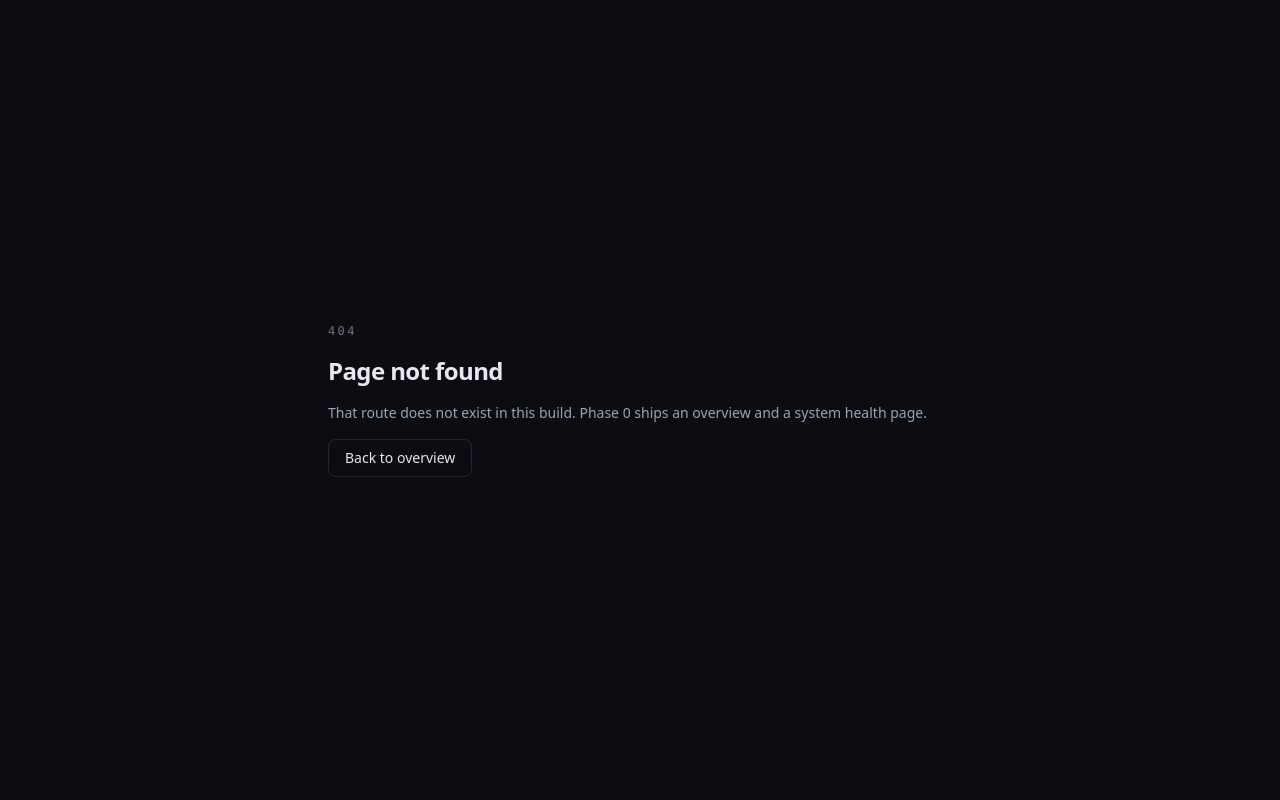
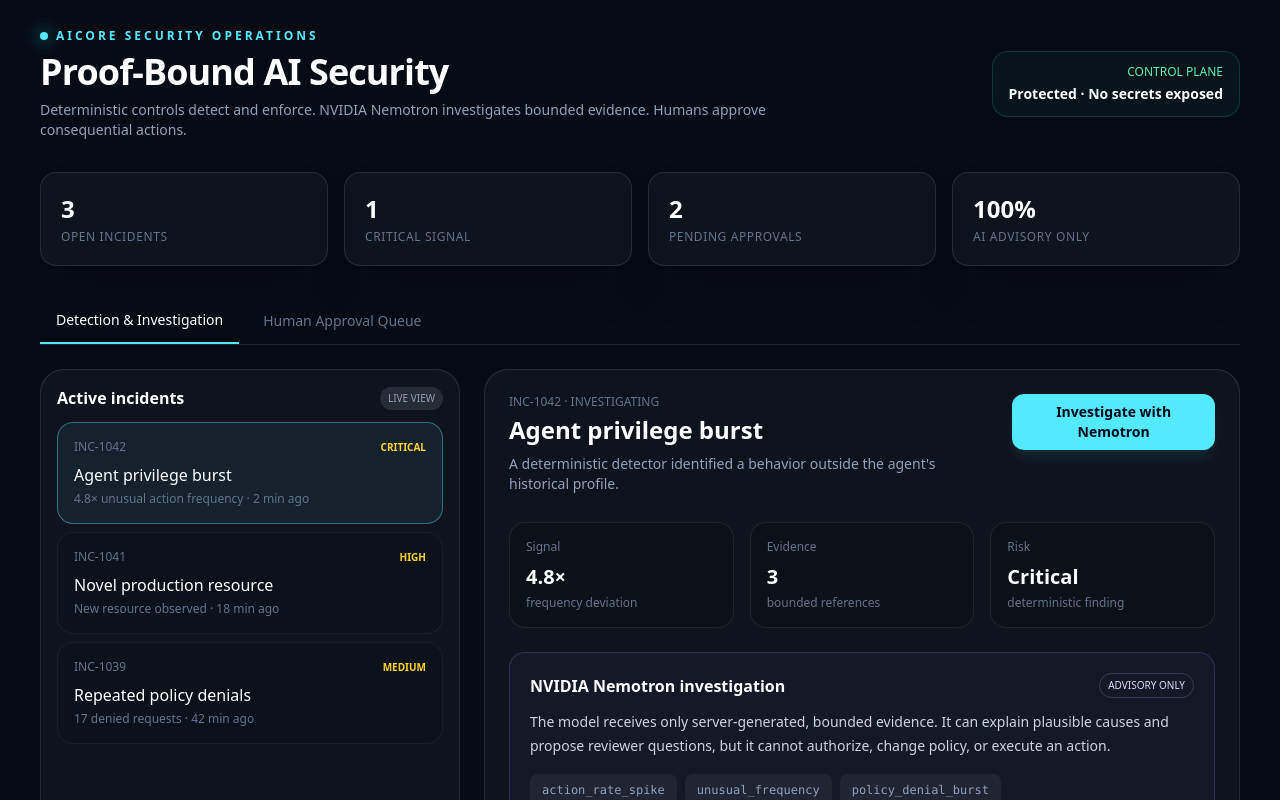
Before and after one commit to jaganbaditya16-note/AI_core, a Next.js app in the folder apps/web/: page /operations in a window 1280 px wide. Before the commit this address had no page. Shown: the top 800 px of the page. Built offline with nearby package versions, Linux system fonts and the light colour scheme.

Commit message:
feat(ui): add enterprise security operations center

```diff
--- /dev/null
+++ b/apps/web/src/app/operations/page.tsx
@@ -0,0 +1,57 @@
+"use client";
+
+import { useMemo, useState } from "react";
+
+const incidents = [
+  { id: "INC-1042", title: "Agent privilege burst", severity: "CRITICAL", status: "INVESTIGATING", signal: "4.8× unusual action frequency", time: "2 min ago" },
+  { id: "INC-1041", title: "Novel production resource", severity: "HIGH", status: "ACKNOWLEDGED", signal: "New resource observed", time: "18 min ago" },
+  { id: "INC-1039", title: "Repeated policy denials", severity: "MEDIUM", status: "CONTAINED", signal: "17 denied requests", time: "42 min ago" },
+];
+
+const approvals = [
+  { id: "APR-0081", action: "agent.posture_check", target: "prod-agent-7", requester: "Analyst", expires: "58 min" },
+  { id: "APR-0079", action: "agent.posture_check", target: "staging-agent-2", requester: "Operator", expires: "21 min" },
+];
+
+export default function OperationsPage() {
+  const [selected, setSelected] = useState(incidents[0]);
+  const [tab, setTab] = useState<"overview" | "approvals">("overview");
+  const selectedEvidence = useMemo(() => ["action_rate_spike", "unusual_frequency", "policy_denial_burst"], []);
+
+  return (
+    <main className="min-h-screen bg-[#070b14] text-white">
+      <div className="mx-auto max-w-[1500px] px-6 py-7 lg:px-10">
+        <header className="mb-8 flex flex-col gap-5 md:flex-row md:items-center md:justify-between">
+          <div>
+            <div className="mb-2 flex items-center gap-2 text-xs font-semibold uppercase tracking-[0.25em] text-cyan-300"><span className="h-2 w-2 rounded-full bg-cyan-300 shadow-[0_0_18px_#22d3ee]"/>AICore Security Operations</div>
+            <h1 className="text-3xl font-semibold tracking-tight md:text-4xl">Proof-Bound AI Security</h1>
+            <p className="mt-2 max-w-3xl text-sm text-slate-400">Deterministic controls detect and enforce. NVIDIA Nemotron investigates bounded evidence. Humans approve consequential actions.</p>
+          </div>
+          <div className="rounded-2xl border border-emerald-400/20 bg-emerald-400/5 px-4 py-3 text-right"><div className="text-xs text-emerald-300">CONTROL PLANE</div><div className="mt-1 text-sm font-semibold">Protected · No secrets exposed</div></div>
+        </header>
+
+        <section className="grid gap-4 md:grid-cols-4">
+          {[['3','Open incidents',''],['1','Critical signal',''],['2','Pending approvals',''],['100%','AI advisory only','']].map(([value,label]) => <div key={label} className="rounded-2xl border border-white/10 bg-white/[0.035] p-5 shadow-2xl shadow-black/20"><div className="text-2xl font-semibold">{value}</div><div className="mt-1 text-xs uppercase tracking-wider text-slate-500">{label}</div></div>)}
+        </section>
+
+        <div className="mt-8 flex gap-2 border-b border-white/10"><button onClick={() => setTab('overview')} className={`px-4 py-3 text-sm ${tab==='overview'?'border-b-2 border-cyan-300 text-white':'text-slate-500'}`}>Detection & Investigation</button><button onClick={() => setTab('approvals')} className={`px-4 py-3 text-sm ${tab==='approvals'?'border-b-2 border-cyan-300 text-white':'text-slate-500'}`}>Human Approval Queue</button></div>
+
+        {tab === 'overview' ? <div className="mt-6 grid gap-6 lg:grid-cols-[420px_1fr]">
+          <section className="rounded-3xl border border-white/10 bg-white/[0.035] p-4">
+            <div className="mb-3 flex items-center justify-between"><h2 className="font-semibold">Active incidents</h2><span className="rounded-full bg-white/10 px-2 py-1 text-[10px] text-slate-400">LIVE VIEW</span></div>
+            <div className="space-y-2">{incidents.map(item => <button key={item.id} onClick={() => setSelected(item)} className={`w-full rounded-2xl border p-4 text-left transition ${selected.id===item.id?'border-cyan-300/40 bg-cyan-300/[0.07]':'border-white/5 bg-black/10 hover:border-white/15'}`}><div className="flex items-center justify-between gap-3"><span className="text-xs text-slate-500">{item.id}</span><span className="text-[10px] font-bold text-amber-300">{item.severity}</span></div><div className="mt-2 font-medium">{item.title}</div><div className="mt-1 text-xs text-slate-500">{item.signal} · {item.time}</div></button>)}</div>
+          </section>
+
+          <section className="rounded-3xl border border-white/10 bg-white/[0.035] p-6">
+            <div className="flex flex-col justify-between gap-5 md:flex-row"><div><div className="text-xs text-slate-500">{selected.id} · {selected.status}</div><h2 className="mt-1 text-2xl font-semibold">{selected.title}</h2><p className="mt-2 text-sm text-slate-400">A deterministic detector identified a behavior outside the agent&apos;s historical profile.</p></div><button className="h-fit rounded-xl bg-cyan-300 px-4 py-2 text-sm font-semibold text-slate-950 shadow-lg shadow-cyan-300/10">Investigate with Nemotron</button></div>
+            <div className="mt-7 grid gap-4 md:grid-cols-3">{[['Signal','4.8×','frequency deviation'],['Evidence','3','bounded references'],['Risk','Critical','deterministic finding']].map(([a,b,c])=><div key={a} className="rounded-2xl border border-white/8 bg-black/15 p-4"><div className="text-xs text-slate-500">{a}</div><div className="mt-2 text-xl font-semibold">{b}</div><div className="mt-1 text-xs text-slate-500">{c}</div></div>)}</div>
+            <div className="mt-6 rounded-2xl border border-violet-400/20 bg-violet-400/[0.045] p-5"><div className="flex items-center justify-between"><h3 className="font-semibold">NVIDIA Nemotron investigation</h3><span className="rounded-full border border-violet-300/20 px-2 py-1 text-[10px] text-violet-200">ADVISORY ONLY</span></div><p className="mt-3 text-sm leading-6 text-slate-300">The model receives only server-generated, bounded evidence. It can explain plausible causes and propose reviewer questions, but it cannot authorize, change policy, or execute an action.</p><div className="mt-4 flex flex-wrap gap-2">{selectedEvidence.map(x=><span key={x} className="rounded-lg bg-white/5 px-3 py-2 font-mono text-xs text-slate-400">{x}</span>)}</div></div>
+            <div className="mt-6 flex items-center gap-3 rounded-2xl border border-emerald-300/15 bg-emerald-300/[0.04] p-4 text-sm"><span className="h-2 w-2 rounded-full bg-emerald-300"/>Current policy is re-evaluated before any approved action reaches the firewall.</div>
+          </section>
+        </div> : <section className="mt-6 rounded-3xl border border-white/10 bg-white/[0.035] p-6"><div className="mb-5"><h2 className="text-2xl font-semibold">Human approval queue</h2><p className="mt-1 text-sm text-slate-500">Separation of duties: reviewers cannot approve their own requests.</p></div><div className="space-y-3">{approvals.map(item=><div key={item.id} className="grid gap-4 rounded-2xl border border-white/8 bg-black/15 p-5 md:grid-cols-[1fr_auto_auto] md:items-center"><div><div className="text-xs text-slate-500">{item.id} · {item.requester}</div><div className="mt-1 font-medium">{item.action} <span className="text-slate-600">→</span> {item.target}</div><div className="mt-1 text-xs text-amber-300">Expires in {item.expires}</div></div><button className="rounded-xl border border-white/10 px-4 py-2 text-sm text-slate-300 hover:bg-white/5">Deny</button><button className="rounded-xl bg-emerald-300 px-4 py-2 text-sm font-semibold text-slate-950">Approve</button></div>)}</div></section>}
+
+        <footer className="mt-10 flex flex-col gap-2 border-t border-white/10 pt-5 text-xs text-slate-600 md:flex-row md:justify-between"><span>Deterministic enforcement · bounded evidence · human authority</span><span>Nebius Token Factory · NVIDIA Nemotron</span></footer>
+      </div>
+    </main>
+  );
+}
```
